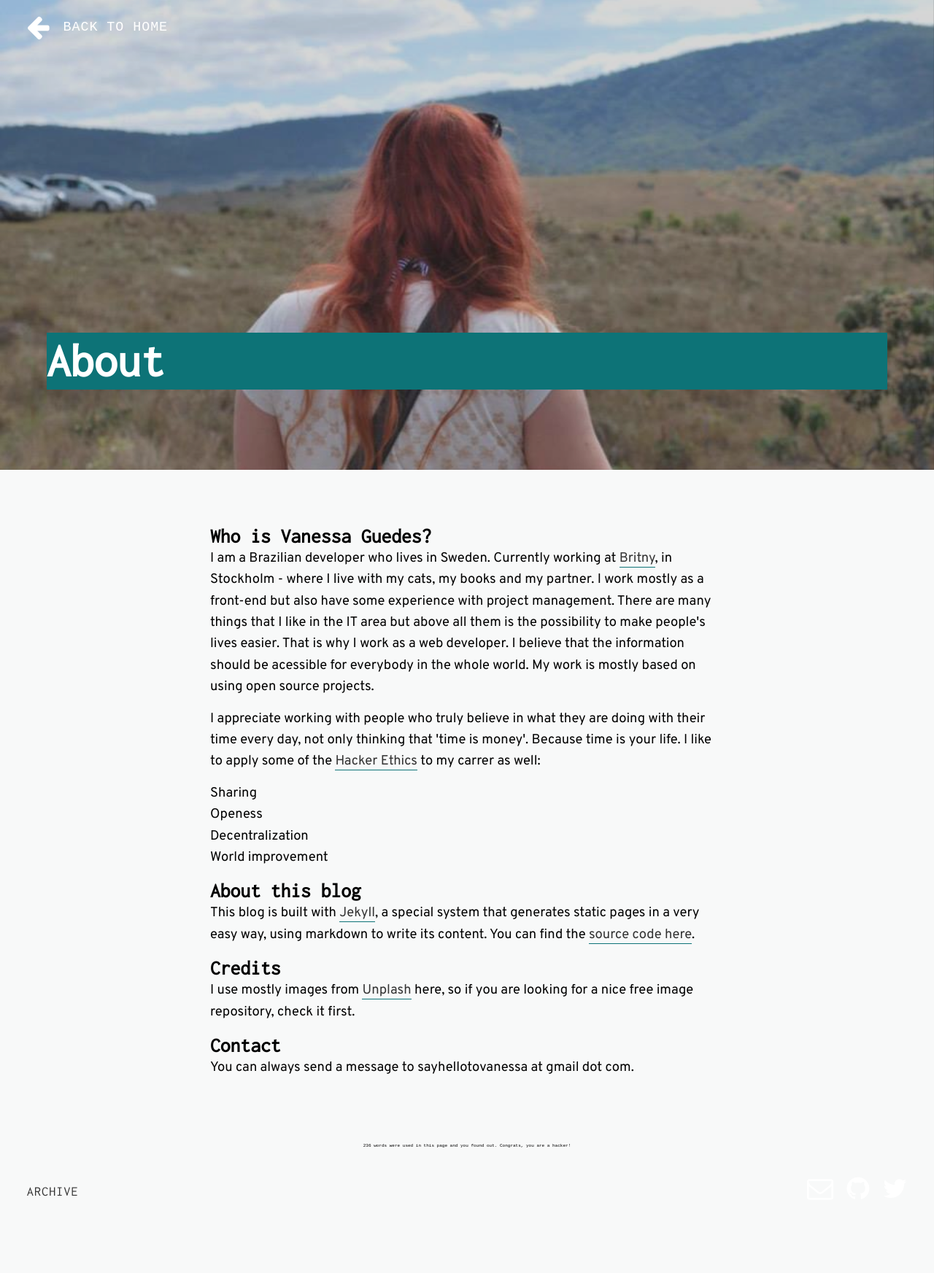
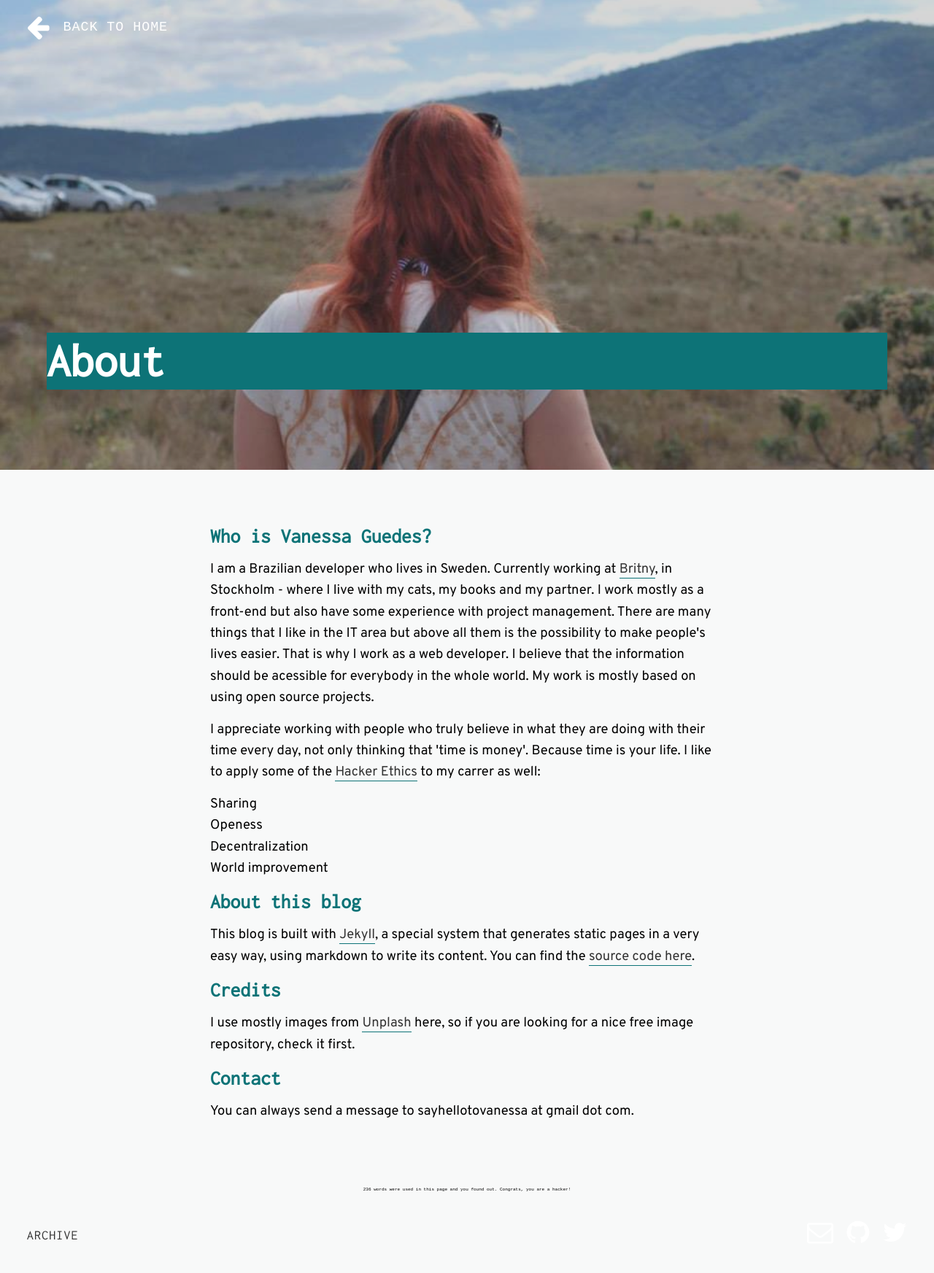
Before and after one commit to sayhellotovanessa/sayhellotovanessa, a Jekyll site: the page built from about.html, in a window 1280 px wide. Shown: the whole page at 73% size. Built offline with Jekyll 4.4.1, drawn with Linux system fonts in a browser that asks for light colours; nearby versions of some CDN libraries; some web fonts are replaced; before the commit the page ends 1685 px from its top, so only the background shows below that.

Commit message:
fixed font

```diff
--- a/_sass/_components.scss
+++ b/_sass/_components.scss
@@ -377,10 +377,12 @@
   h1,
   h2 {
     line-height: 1.2;
+    margin-bottom: 15px;
+    color: $color-alpha;
   }
 
   p:first-child {
-    font-size: 1.25em;
+    font-size: 1em;
   }
 
   a {
```
